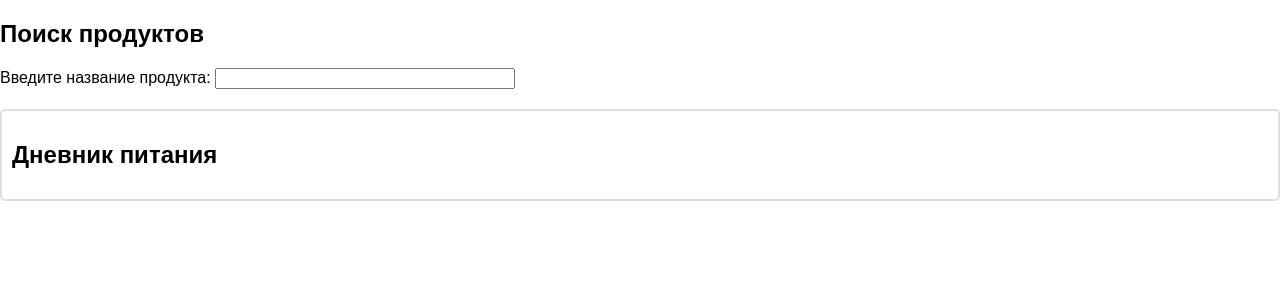
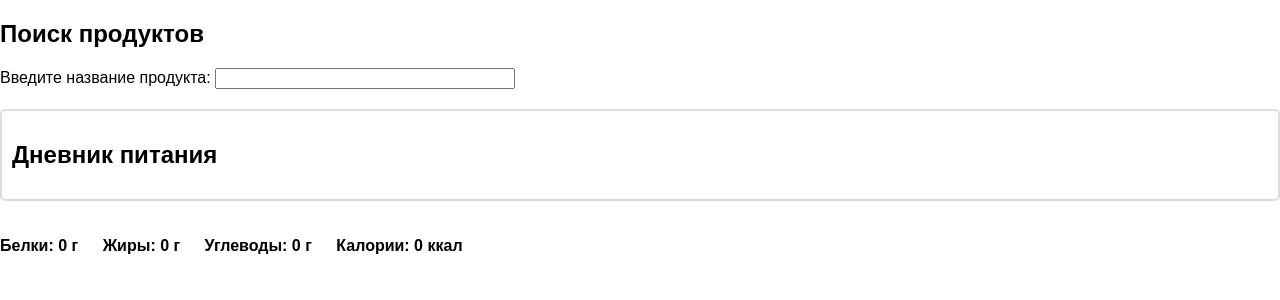
Before and after one commit to volodyamlv/site-tracker, a Django app: page /food/ in a window 1280 px wide. Shown: the part 38-338 px from the top of the page. Run offline with Django 4.2, Linux system fonts and the light colour scheme.

Commit message:
Суммарное БЖУ

```diff
--- a/food/templates/food/index.html
+++ b/food/templates/food/index.html
@@ -70,6 +70,12 @@
         <div id="cart-items"></div>
     </div>
 
+    <div id="summary" style="margin-top: 20px;">
+        <p id="total-protein" style="display: inline-block; margin-right: 20px; font-weight: bold;">Белки: 0 г</p>
+        <p id="total-fat" style="display: inline-block; margin-right: 20px; font-weight: bold;">Жиры: 0 г</p>
+        <p id="total-carbs" style="display: inline-block; margin-right: 20px; font-weight: bold;">Углеводы: 0 г</p>
+        <p id="total-calories" style="display: inline-block; font-weight: bold;">Калории: 0 ккал</p>
+    </div>
     <script>
         var timeoutId;
 
@@ -166,6 +172,8 @@
             cartItem.appendChild(document.createElement("br"));
             cartItem.appendChild(productNutrients);
             cartItems.appendChild(cartItem);
+            updateSummary();
+
         }
 
         function calculateNutrients(food, weight) {
@@ -181,6 +189,7 @@
             var productNutrients = cartItem.querySelector(".cart-info");
             var nutrients = calculateNutrients(food, weight);
             productNutrients.textContent = nutrients;
+            updateSummary();
         }
 
         function clearFoodList() {
@@ -192,7 +201,28 @@
         document.getElementById("food-search-form").addEventListener("submit", function(event) {
             event.preventDefault();
         });
+        function updateSummary() {
+            var cartItems = document.querySelectorAll(".cart-item");
+            var totalProtein = 0;
+            var totalFat = 0;
+            var totalCarbs = 0;
+            var totalCalories = 0;
 
+            cartItems.forEach(function(item) {
+                var nutrients = item.querySelector(".cart-info").textContent.split("|");
+
+                totalProtein += parseFloat(nutrients[0].split(":")[1]);
+                totalFat += parseFloat(nutrients[1].split(":")[1]);
+                totalCarbs += parseFloat(nutrients[2].split(":")[1]);
+                totalCalories += parseFloat(nutrients[3].split(":")[1]);
+            });
+
+            // Обновление значений в соответствующих элементах
+            document.getElementById("total-protein").textContent = "Белки: " + totalProtein.toFixed(2) + " г";
+            document.getElementById("total-fat").textContent = "Жиры: " + totalFat.toFixed(2) + " г";
+            document.getElementById("total-carbs").textContent = "Углеводы: " + totalCarbs.toFixed(2) + " г";
+            document.getElementById("total-calories").textContent = "Калории: " + totalCalories.toFixed(2) + " ккал";
+        }
     </script>
 
 </body>
```
